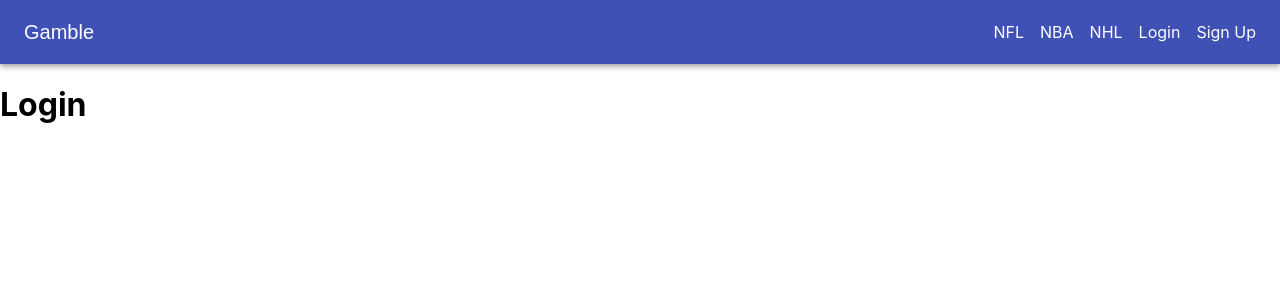
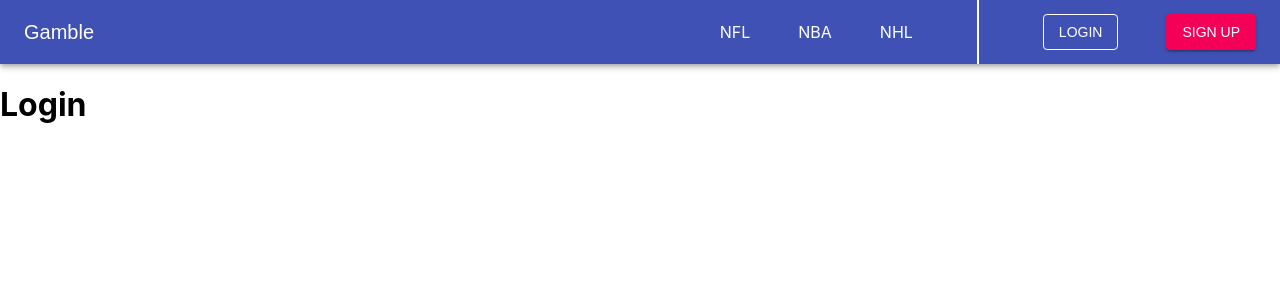
Before and after one commit to DakuwoN/Sports-app, a React (Create React App) app: page /login in a window 1280 px wide. Shown: the top 300 px of the page. Built offline with nearby package versions, Linux system fonts and the light colour scheme.

Commit message:
completed header layout

```diff
--- a/src/App.js
+++ b/src/App.js
@@ -2,7 +2,7 @@ import { BrowserRouter as Router, Routes, Route } from 'react-router-dom';  // I
 import Layout from './components/Layout';  // Import the Layout component to wrap around the routes
 import HomePage from './components/HomePage';  // Import the HomePage component
 import Login from './components/Login';  // Import the Login component
-import SignUp from './components/SignUp';  // Import the SignUp component
+import Signup from './components/Signup';  // Import the SignUp component
 import { ThemeProvider, createTheme } from '@mui/material/styles';  // Import ThemeProvider and createTheme from Material UI
 
 // Define your custom theme here using Material UI's createTheme function
@@ -45,7 +45,7 @@ function App() {
           <Route path="/" element={<Layout />}>  {/* Base route with Layout component */}
             <Route index element={<HomePage />} />  {/* Render HomePage when the base path is matched */}
             <Route path="login" element={<Login />} />  {/* Render Login component when /login is matched */}
-            <Route path="signup" element={<SignUp />} />  {/* Render SignUp component when /signup is matched */}
+            <Route path="signup" element={<Signup />} />  {/* Render SignUp component when /signup is matched */}
             {/* Additional routes can be added here, such as NFL, NBA, NHL */}
           </Route>
         </Routes>
--- a/src/components/Header.jsx
+++ b/src/components/Header.jsx
@@ -1,5 +1,6 @@
-import { AppBar, Toolbar, Typography, Box } from "@mui/material";  // Material UI components
+import { AppBar, Toolbar, Typography, Box, Button } from "@mui/material";  // Material UI components
 import { Link } from "@mui/material";
+import { Link as RouterLink } from 'react-router-dom';
 
 
 function Header() {
@@ -11,13 +12,21 @@ function Header() {
                         {/* Typography for the App title */}
                         <Typography variant="h6" sx={{flexGrow: 1}}>Gamble</Typography>
                         {/* Box to hold the navigation links, with flex display for horizontal layout */}
-                        <Box sx={{ display: 'flex', gap: 2 }}>
+                        <Box sx={{ display: 'flex', gap: 6, alignItems: 'center' }}>
                             {/* Individual links to different routes */}
-                            <Link to="/nfl">NFL</Link>
-                            <Link to="/nba">NBA</Link>
-                            <Link to="/nhl">NHL</Link>
-                            <Link to="/login">Login</Link>
-                            <Link to="/signup">Sign Up</Link>
+                            <Link component={RouterLink} to="/nfl" color="inherit">NFL</Link>
+                            <Link component={RouterLink} to="/nba">NBA</Link>
+                            <Link component={RouterLink} to="/nhl">NHL</Link>
+                            <Box sx={{
+                                height: '64px',
+                                width: '2px',
+                                backgroundColor: 'white',
+                                marginX: 2
+                            }} />
+                            <Box sx={{display: 'flex', gap: 6, alignItems: 'center'}}>
+                                <Button component={RouterLink} to="/login" variant="outlined" color="inherit">Login</Button>
+                                <Button component={RouterLink} to="/signup" variant="contained" color="secondary">Sign Up</Button>
+                            </Box>
                         </Box>
                     </Toolbar>
                 </AppBar>
```
